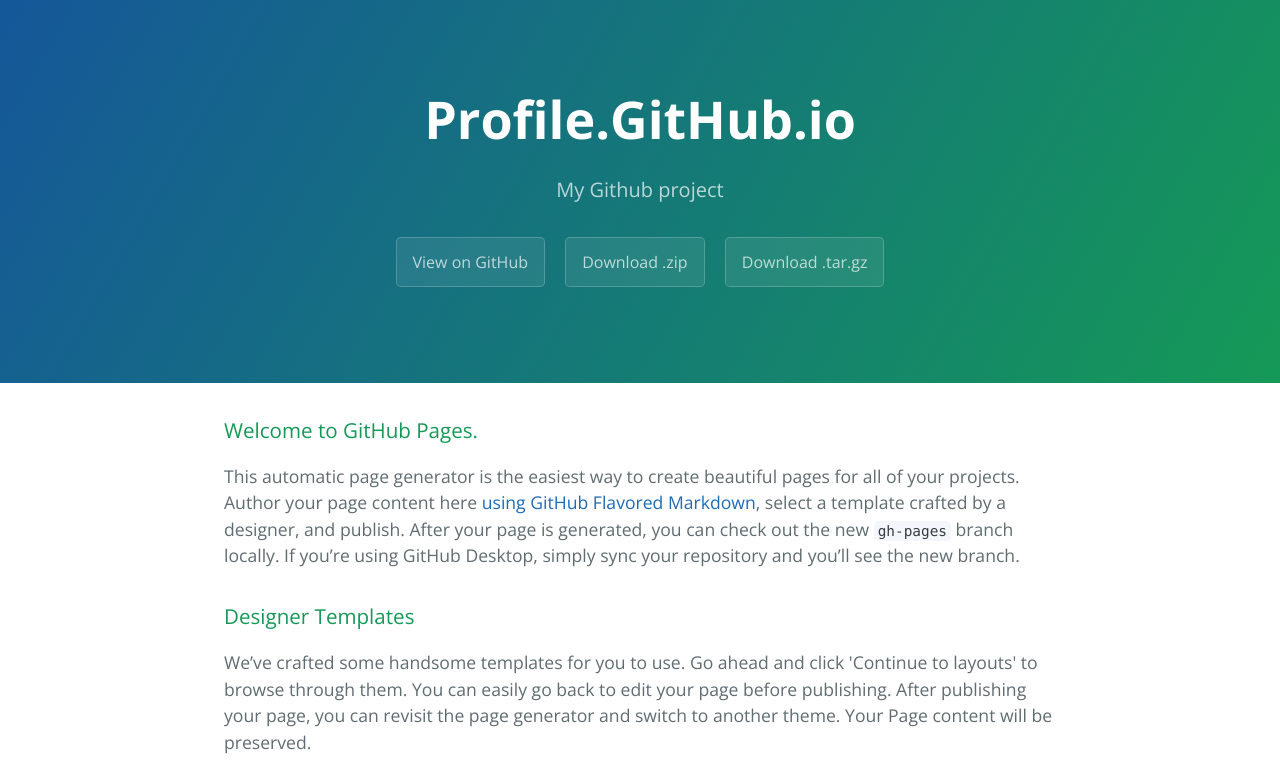
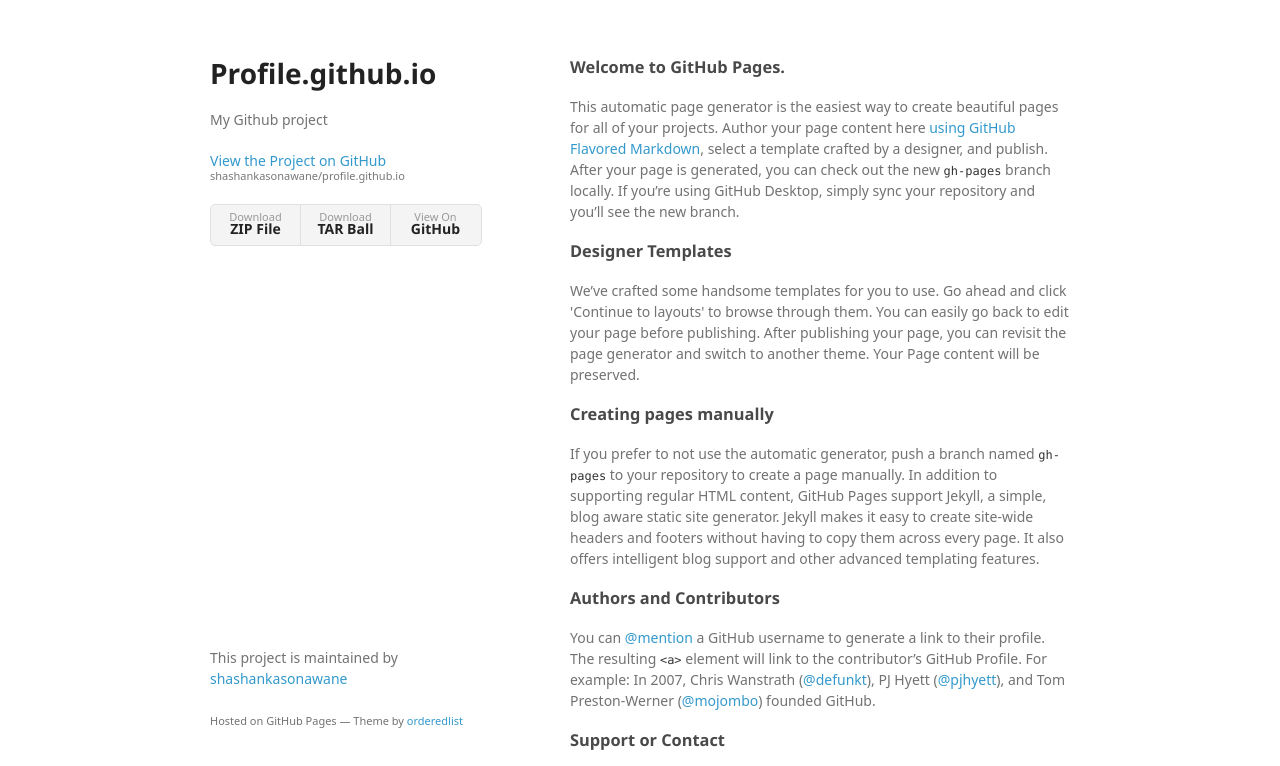
Before and after one commit to shashankasonawane/profile.github.io, a plain HTML site: page index.html in a window 1280 px wide. Shown: the top 766 px of the page. Drawn offline with nearby package versions, Linux system fonts and the light colour scheme; a web font is replaced by a local one.

Commit message:
Create gh-pages branch via GitHub

```diff
--- a/index.html
+++ b/index.html
@@ -1,25 +1,34 @@
-<!DOCTYPE html>
-<html lang="en-us">
+<!doctype html>
+<html>
   <head>
-    <meta charset="UTF-8">
-    <title>Profile.GitHub.io by shashankasonawane</title>
-    <meta name="viewport" content="width=device-width, initial-scale=1">
-    <link rel="stylesheet" type="text/css" href="stylesheets/normalize.css" media="screen">
-    <link href='https://fonts.googleapis.com/css?family=Open+Sans:400,700' rel='stylesheet' type='text/css'>
-    <link rel="stylesheet" type="text/css" href="stylesheets/stylesheet.css" media="screen">
-    <link rel="stylesheet" type="text/css" href="stylesheets/github-light.css" media="screen">
+    <meta charset="utf-8">
+    <meta http-equiv="X-UA-Compatible" content="chrome=1">
+    <title>Profile.github.io by shashankasonawane</title>
+
+    <link rel="stylesheet" href="stylesheets/styles.css">
+    <link rel="stylesheet" href="stylesheets/github-light.css">
+    <meta name="viewport" content="width=device-width">
+    <!--[if lt IE 9]>
+    <script src="//html5shiv.googlecode.com/svn/trunk/html5.js"></script>
+    <![endif]-->
   </head>
   <body>
-    <section class="page-header">
-      <h1 class="project-name">Profile.GitHub.io</h1>
-      <h2 class="project-tagline">My Github project</h2>
-      <a href="https://github.com/shashankasonawane/profile.github.io" class="btn">View on GitHub</a>
-      <a href="https://github.com/shashankasonawane/profile.github.io/zipball/master" class="btn">Download .zip</a>
-      <a href="https://github.com/shashankasonawane/profile.github.io/tarball/master" class="btn">Download .tar.gz</a>
-    </section>
+    <div class="wrapper">
+      <header>
+        <h1>Profile.github.io</h1>
+        <p>My Github project</p>
 
-    <section class="main-content">
-      <h3>
+        <p class="view"><a href="https://github.com/shashankasonawane/profile.github.io">View the Project on GitHub <small>shashankasonawane/profile.github.io</small></a></p>
+
+
+        <ul>
+          <li><a href="https://github.com/shashankasonawane/profile.github.io/zipball/master">Download <strong>ZIP File</strong></a></li>
+          <li><a href="https://github.com/shashankasonawane/profile.github.io/tarball/master">Download <strong>TAR Ball</strong></a></li>
+          <li><a href="https://github.com/shashankasonawane/profile.github.io">View On <strong>GitHub</strong></a></li>
+        </ul>
+      </header>
+      <section>
+        <h3>
 <a id="welcome-to-github-pages" class="anchor" href="#welcome-to-github-pages" aria-hidden="true"><span aria-hidden="true" class="octicon octicon-link"></span></a>Welcome to GitHub Pages.</h3>
 
 <p>This automatic page generator is the easiest way to create beautiful pages for all of your projects. Author your page content here <a href="https://guides.github.com/features/mastering-markdown/">using GitHub Flavored Markdown</a>, select a template crafted by a designer, and publish. After your page is generated, you can check out the new <code>gh-pages</code> branch locally. If you’re using GitHub Desktop, simply sync your repository and you’ll see the new branch.</p>
@@ -43,15 +52,13 @@
 <a id="support-or-contact" class="anchor" href="#support-or-contact" aria-hidden="true"><span aria-hidden="true" class="octicon octicon-link"></span></a>Support or Contact</h3>
 
 <p>Having trouble with Pages? Check out our <a href="https://help.github.com/pages">documentation</a> or <a href="https://github.com/contact">contact support</a> and we’ll help you sort it out.</p>
-
-      <footer class="site-footer">
-        <span class="site-footer-owner"><a href="https://github.com/shashankasonawane/profile.github.io">Profile.GitHub.io</a> is maintained by <a href="https://github.com/shashankasonawane">shashankasonawane</a>.</span>
-
-        <span class="site-footer-credits">This page was generated by <a href="https://pages.github.com">GitHub Pages</a> using the <a href="https://github.com/jasonlong/cayman-theme">Cayman theme</a> by <a href="https://twitter.com/jasonlong">Jason Long</a>.</span>
+      </section>
+      <footer>
+        <p>This project is maintained by <a href="https://github.com/shashankasonawane">shashankasonawane</a></p>
+        <p><small>Hosted on GitHub Pages &mdash; Theme by <a href="https://github.com/orderedlist">orderedlist</a></small></p>
       </footer>
-
-    </section>
-
+    </div>
+    <script src="javascripts/scale.fix.js"></script>
 
   </body>
 </html>
--- /dev/null
+++ b/javascripts/scale.fix.js
@@ -0,0 +1,17 @@
+var metas = document.getElementsByTagName('meta');
+var i;
+if (navigator.userAgent.match(/iPhone/i)) {
+  for (i=0; i<metas.length; i++) {
+    if (metas[i].name == "viewport") {
+      metas[i].content = "width=device-width, minimum-scale=1.0, maximum-scale=1.0";
+    }
+  }
+  document.addEventListener("gesturestart", gestureStart, false);
+}
+function gestureStart() {
+  for (i=0; i<metas.length; i++) {
+    if (metas[i].name == "viewport") {
+      metas[i].content = "width=device-width, minimum-scale=0.25, maximum-scale=1.6";
+    }
+  }
+}
--- /dev/null
+++ b/stylesheets/styles.css
@@ -0,0 +1,324 @@
+@font-face {
+  font-family: 'Noto Sans';
+  font-weight: 400;
+  font-style: normal;
+  src: url('../fonts/Noto-Sans-regular/Noto-Sans-regular.eot');
+  src: url('../fonts/Noto-Sans-regular/Noto-Sans-regular.eot?#iefix') format('embedded-opentype'),
+       local('Noto Sans'),
+       local('Noto-Sans-regular'),
+       url('../fonts/Noto-Sans-regular/Noto-Sans-regular.woff2') format('woff2'),
+       url('../fonts/Noto-Sans-regular/Noto-Sans-regular.woff') format('woff'),
+       url('../fonts/Noto-Sans-regular/Noto-Sans-regular.ttf') format('truetype'),
+       url('../fonts/Noto-Sans-regular/Noto-Sans-regular.svg#NotoSans') format('svg');
+}
+
+@font-face {
+  font-family: 'Noto Sans';
+  font-weight: 700;
+  font-style: normal;
+  src: url('../fonts/Noto-Sans-700/Noto-Sans-700.eot');
+  src: url('../fonts/Noto-Sans-700/Noto-Sans-700.eot?#iefix') format('embedded-opentype'),
+       local('Noto Sans Bold'),
+       local('Noto-Sans-700'),
+       url('../fonts/Noto-Sans-700/Noto-Sans-700.woff2') format('woff2'),
+       url('../fonts/Noto-Sans-700/Noto-Sans-700.woff') format('woff'),
+       url('../fonts/Noto-Sans-700/Noto-Sans-700.ttf') format('truetype'),
+       url('../fonts/Noto-Sans-700/Noto-Sans-700.svg#NotoSans') format('svg');
+}
+
+@font-face {
+  font-family: 'Noto Sans';
+  font-weight: 400;
+  font-style: italic;
+  src: url('../fonts/Noto-Sans-italic/Noto-Sans-italic.eot');
+  src: url('../fonts/Noto-Sans-italic/Noto-Sans-italic.eot?#iefix') format('embedded-opentype'),
+       local('Noto Sans Italic'),
+       local('Noto-Sans-italic'),
+       url('../fonts/Noto-Sans-italic/Noto-Sans-italic.woff2') format('woff2'),
+       url('../fonts/Noto-Sans-italic/Noto-Sans-italic.woff') format('woff'),
+       url('../fonts/Noto-Sans-italic/Noto-Sans-italic.ttf') format('truetype'),
+       url('../fonts/Noto-Sans-italic/Noto-Sans-italic.svg#NotoSans') format('svg');
+}
+
+@font-face {
+  font-family: 'Noto Sans';
+  font-weight: 700;
+  font-style: italic;
+  src: url('../fonts/Noto-Sans-700italic/Noto-Sans-700italic.eot');
+  src: url('../fonts/Noto-Sans-700italic/Noto-Sans-700italic.eot?#iefix') format('embedded-opentype'),
+       local('Noto Sans Bold Italic'),
+       local('Noto-Sans-700italic'),
+       url('../fonts/Noto-Sans-700italic/Noto-Sans-700italic.woff2') format('woff2'),
+       url('../fonts/Noto-Sans-700italic/Noto-Sans-700italic.woff') format('woff'),
+       url('../fonts/Noto-Sans-700italic/Noto-Sans-700italic.ttf') format('truetype'),
+       url('../fonts/Noto-Sans-700italic/Noto-Sans-700italic.svg#NotoSans') format('svg');
+}
+
+body {
+  background-color: #fff;
+  padding:50px;
+  font: 14px/1.5 "Noto Sans", "Helvetica Neue", Helvetica, Arial, sans-serif;
+  color:#727272;
+  font-weight:400;
+}
+
+h1, h2, h3, h4, h5, h6 {
+  color:#222;
+  margin:0 0 20px;
+}
+
+p, ul, ol, table, pre, dl {
+  margin:0 0 20px;
+}
+
+h1, h2, h3 {
+  line-height:1.1;
+}
+
+h1 {
+  font-size:28px;
+}
+
+h2 {
+  color:#393939;
+}
+
+h3, h4, h5, h6 {
+  color:#494949;
+}
+
+a {
+  color:#39c;
+  text-decoration:none;
+}
+
+a:hover {
+  color:#069;
+}
+
+a small {
+  font-size:11px;
+  color:#777;
+  margin-top:-0.3em;
+  display:block;
+}
+
+a:hover small {
+  color:#777;
+}
+
+.wrapper {
+  width:860px;
+  margin:0 auto;
+}
+
+blockquote {
+  border-left:1px solid #e5e5e5;
+  margin:0;
+  padding:0 0 0 20px;
+  font-style:italic;
+}
+
+code, pre {
+  font-family:Monaco, Bitstream Vera Sans Mono, Lucida Console, Terminal, Consolas, Liberation Mono, DejaVu Sans Mono, Courier New, monospace;
+  color:#333;
+  font-size:12px;
+}
+
+pre {
+  padding:8px 15px;
+  background: #f8f8f8;
+  border-radius:5px;
+  border:1px solid #e5e5e5;
+  overflow-x: auto;
+}
+
+table {
+  width:100%;
+  border-collapse:collapse;
+}
+
+th, td {
+  text-align:left;
+  padding:5px 10px;
+  border-bottom:1px solid #e5e5e5;
+}
+
+dt {
+  color:#444;
+  font-weight:700;
+}
+
+th {
+  color:#444;
+}
+
+img {
+  max-width:100%;
+}
+
+header {
+  width:270px;
+  float:left;
+  position:fixed;
+  -webkit-font-smoothing:subpixel-antialiased;
+}
+
+header ul {
+  list-style:none;
+  height:40px;
+  padding:0;
+  background: #f4f4f4;
+  border-radius:5px;
+  border:1px solid #e0e0e0;
+  width:270px;
+}
+
+header li {
+  width:89px;
+  float:left;
+  border-right:1px solid #e0e0e0;
+  height:40px;
+}
+
+header li:first-child a {
+  border-radius:5px 0 0 5px;
+}
+
+header li:last-child a {
+  border-radius:0 5px 5px 0;
+}
+
+header ul a {
+  line-height:1;
+  font-size:11px;
+  color:#999;
+  display:block;
+  text-align:center;
+  padding-top:6px;
+  height:34px;
+}
+
+header ul a:hover {
+  color:#999;
+}
+
+header ul a:active {
+  background-color:#f0f0f0;
+}
+
+strong {
+  color:#222;
+  font-weight:700;
+}
+
+header ul li + li + li {
+  border-right:none;
+  width:89px;
+}
+
+header ul a strong {
+  font-size:14px;
+  display:block;
+  color:#222;
+}
+
+section {
+  width:500px;
+  float:right;
+  padding-bottom:50px;
+}
+
+small {
+  font-size:11px;
+}
+
+hr {
+  border:0;
+  background:#e5e5e5;
+  height:1px;
+  margin:0 0 20px;
+}
+
+footer {
+  width:270px;
+  float:left;
+  position:fixed;
+  bottom:50px;
+  -webkit-font-smoothing:subpixel-antialiased;
+}
+
+@media print, screen and (max-width: 960px) {
+
+  div.wrapper {
+    width:auto;
+    margin:0;
+  }
+
+  header, section, footer {
+    float:none;
+    position:static;
+    width:auto;
+  }
+
+  header {
+    padding-right:320px;
+  }
+
+  section {
+    border:1px solid #e5e5e5;
+    border-width:1px 0;
+    padding:20px 0;
+    margin:0 0 20px;
+  }
+
+  header a small {
+    display:inline;
+  }
+
+  header ul {
+    position:absolute;
+    right:50px;
+    top:52px;
+  }
+}
+
+@media print, screen and (max-width: 720px) {
+  body {
+    word-wrap:break-word;
+  }
+
+  header {
+    padding:0;
+  }
+
+  header ul, header p.view {
+    position:static;
+  }
+
+  pre, code {
+    word-wrap:normal;
+  }
+}
+
+@media print, screen and (max-width: 480px) {
+  body {
+    padding:15px;
+  }
+
+  header ul {
+    width:99%;
+  }
+
+  header li, header ul li + li + li {
+    width:33%;
+  }
+}
+
+@media print {
+  body {
+    padding:0.4in;
+    font-size:12pt;
+    color:#444;
+  }
+}
```
Also changed, not shown: params.json (+1 -1 lines).
